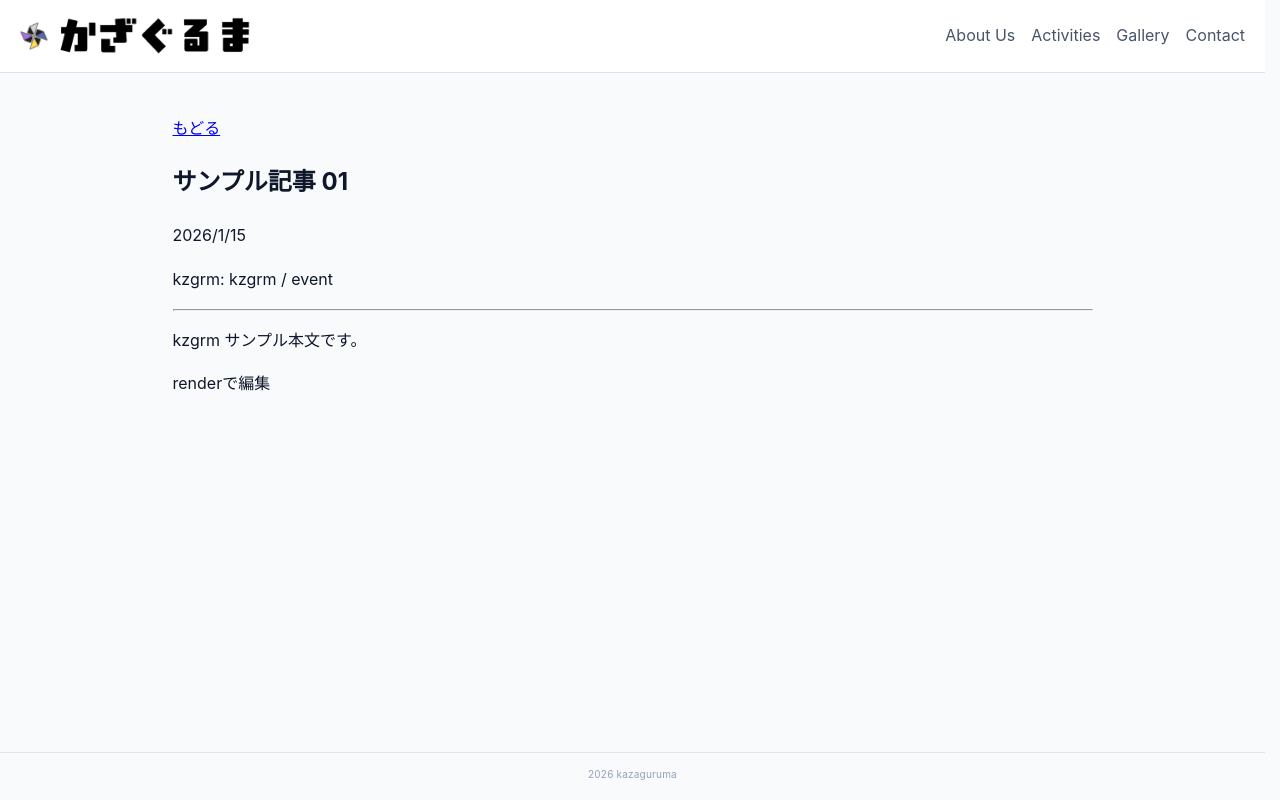
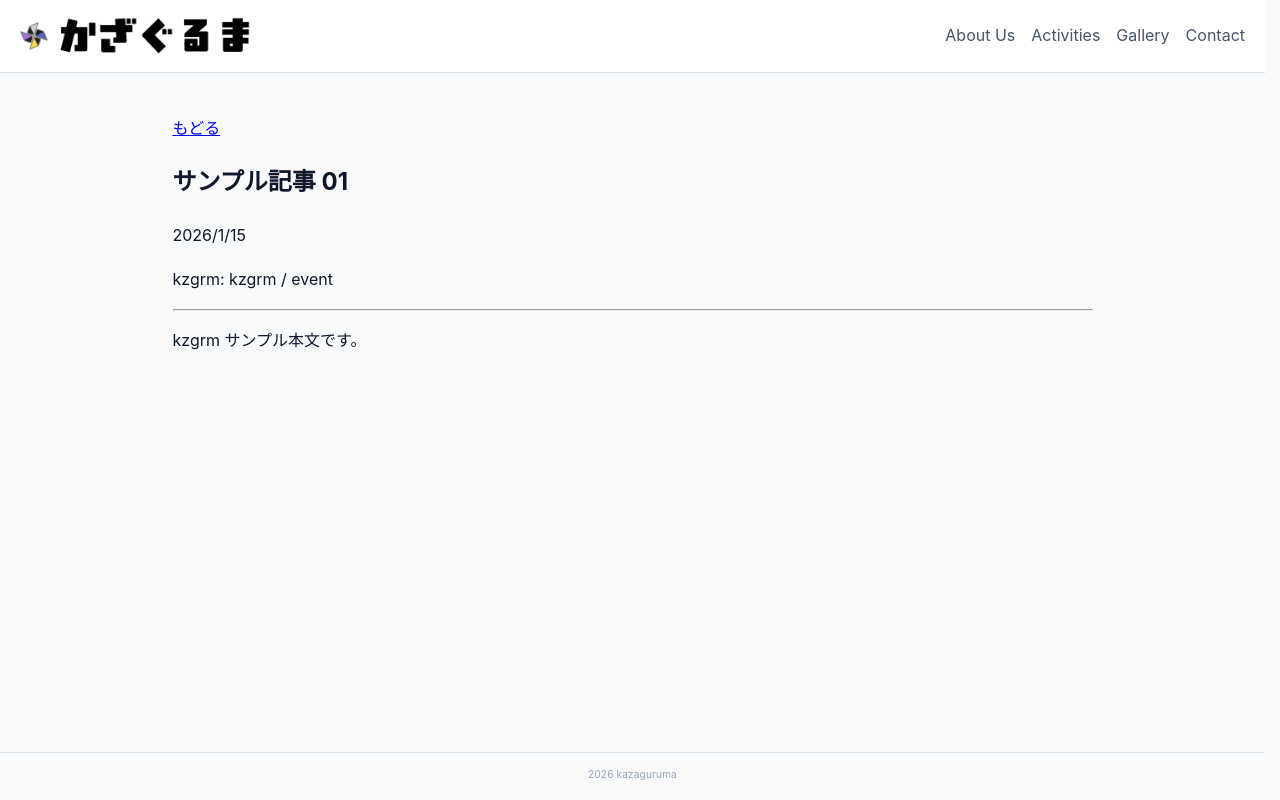
Before and after one commit to kzgrm/kzgrm-gallery, an Astro site: page /activities/sample-01 in a window 1280 px wide. Built offline with nearby package versions, Linux system fonts and the light colour scheme; Astro itself is replaced by a stand-in of ours.

Commit message:
chore(studio): update sample-01.md

```diff
--- a/src/content/activities/sample-01.md
+++ b/src/content/activities/sample-01.md
@@ -8,5 +8,3 @@
 ---
 
 kzgrm サンプル本文です。
-
-renderで編集
```
